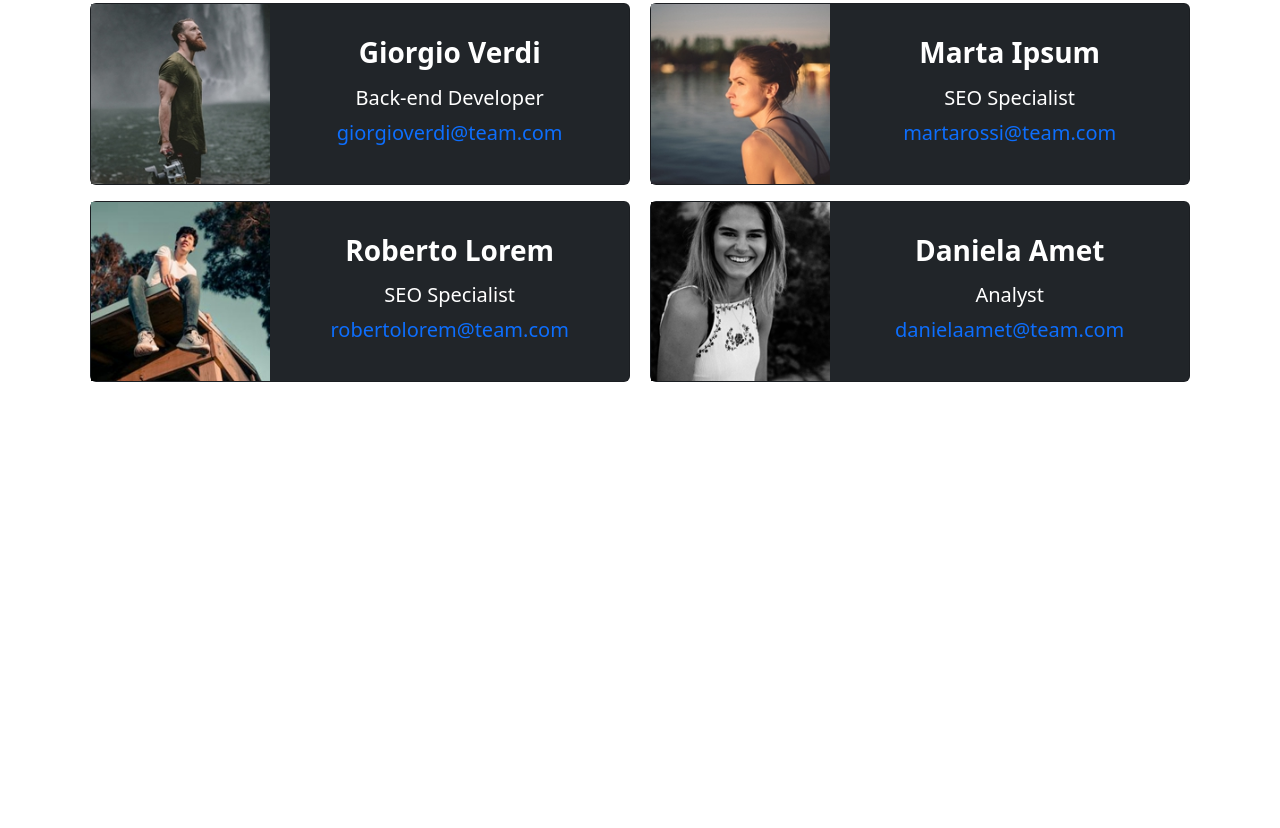
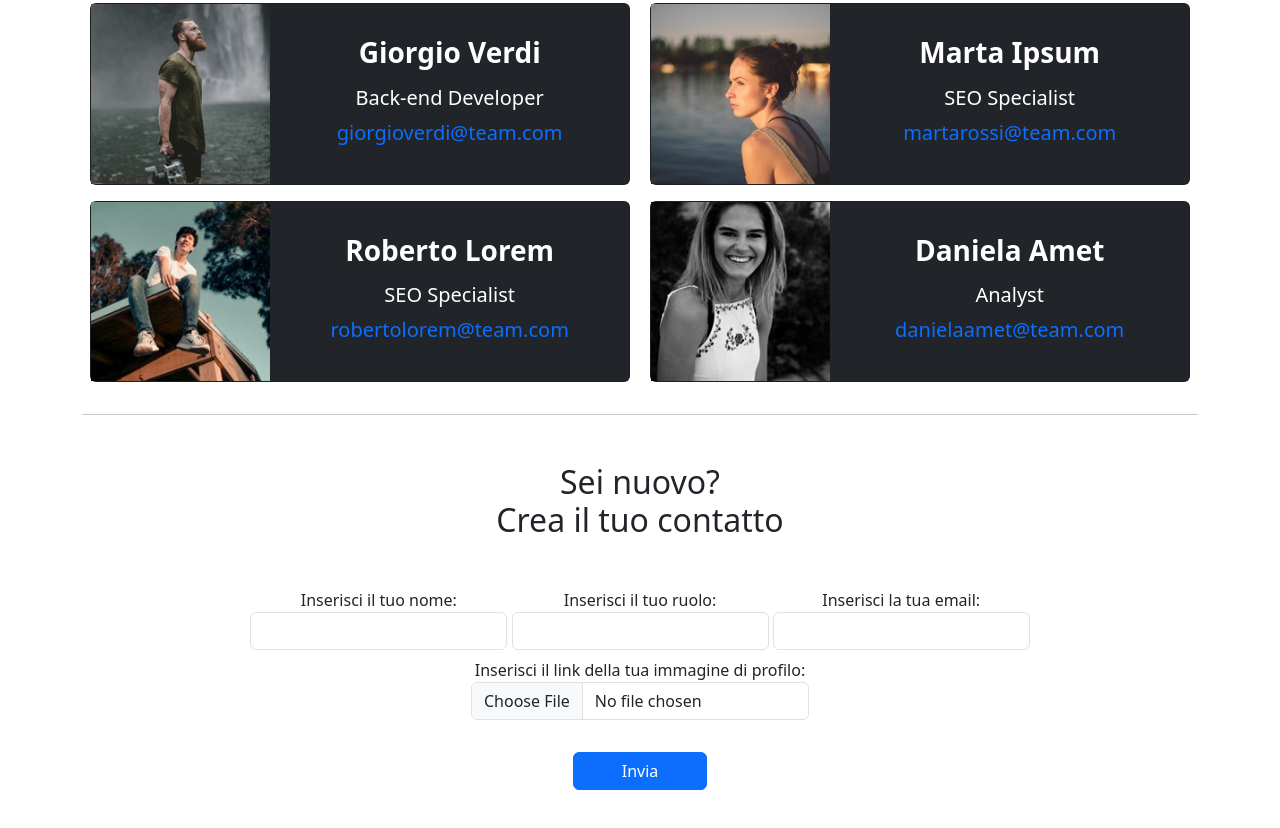
Before and after one commit to Nicolebalzano/js-our-team, a plain HTML site: page index.html in a window 1280 px wide. Shown: the part 452-1280 px from the top of the page. Before the commit the page ends 850 px from the top, so only its background shows below. Drawn offline with nearby package versions, Linux system fonts and the light colour scheme.

Commit message:
feat: html format init

```diff
--- a/index.html
+++ b/index.html
@@ -21,6 +21,24 @@
 
             </div>
         </div>
+        <hr>
+        <div class="form my-5">
+            <h2 class="fw-3 mb-5">Sei nuovo?<br> Crea il tuo contatto</h2>
+        <form action="submit">
+            <label class="form-label"> Inserisci il tuo nome:
+                <input type="text" class="form-control">
+            </label>
+            <label class="form-label">
+                Inserisci il tuo ruolo:
+                <input type="text" class="form-control"></label>
+            <label class="form-label"> Inserisci la tua email:
+                <input type="text" class="form-control"></label>
+                <label class="form-label"> Inserisci il link della tua immagine di profilo:
+                    <input type="file" class="form-control" accept="image/*">
+                </label> <br>
+                <button class="btn btn-primary px-5 mt-4">Invia</button>
+        </form>
+    </div>
     </main>
     <script src="./js/script.js"></script>
 </body>
```
Also changed, not shown: js/script.js (+38 -3 lines).
